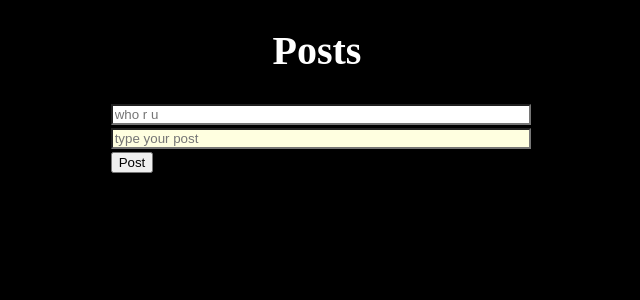
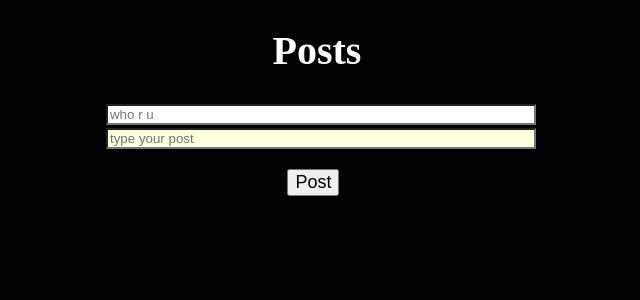
Before and after one commit to ViaChessLove/redux-toolkit-2, a React (Create React App) app: page / in a window 1280 px wide. Shown: the top 300 px of the page, without its empty margins (323-963 px from the left). Built offline with nearby package versions, Linux system fonts and the light colour scheme.

Commit message:
button styled

```diff
--- a/src/App.tsx
+++ b/src/App.tsx
@@ -7,6 +7,13 @@ import { PostCardStyled } from './components/PostCard/PostCard.style';
 import { addPost, Post } from './features/postSlice';
 import {GlobalStyles} from './Global.style';
 import {v4 as uuid} from 'uuid';
+import styled from 'styled-components';
+
+const StyledButton = styled.button`
+  margin-top: 20px;
+  margin-left: 43%;
+  font-size: 18px;
+`
 
 const App = () =>{
   const dispatch = useDispatch();
@@ -15,6 +22,8 @@ const App = () =>{
   const [postPostInput, setPostPostInput] = useState<string>('');
 
   const posts = useSelector((state: RootState) => state.posts.value);
+
+
 
   const handleAddPosts = () => {
     if (!postNameInput || !postPostInput) return;
@@ -34,7 +43,8 @@ const App = () =>{
       })}
       <InputPost name='user' value={postNameInput} backgroundColor='white' placeholder='who r u' onChange={(e) => setPostNameInput(e.target.value)}/>
       <InputPost name='post' value={postPostInput} backgroundColor="lightyellow" placeholder="type your post" onChange={(e) => setPostPostInput(e.target.value)}/>
-      <button onClick={handleAddPosts}>Post</button>
+      <StyledButton onClick={handleAddPosts}>Post</StyledButton>
+
     </>
   );
 }
--- a/src/components/PostCard/PostCard.style.ts
+++ b/src/components/PostCard/PostCard.style.ts
@@ -5,4 +5,8 @@ export const PostCardStyled = styled(PostCard)`
     border: 5px dashed white;
     margin-bottom: 20px;
     cursor: pointer;
+    &:hover {
+        border: 5px solid hsl(0, 4%, 85%);
+        color: hsl(0, 4%, 85%);
+    }
 `
```
